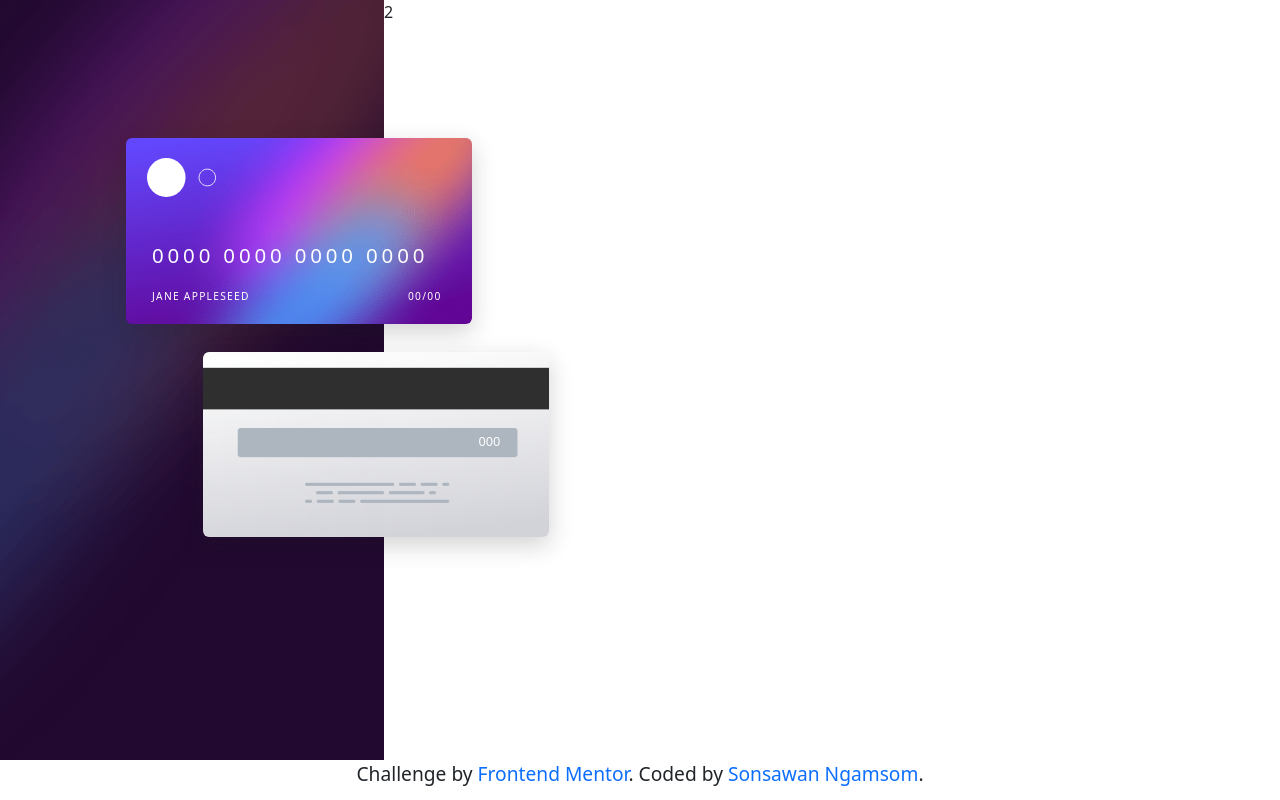
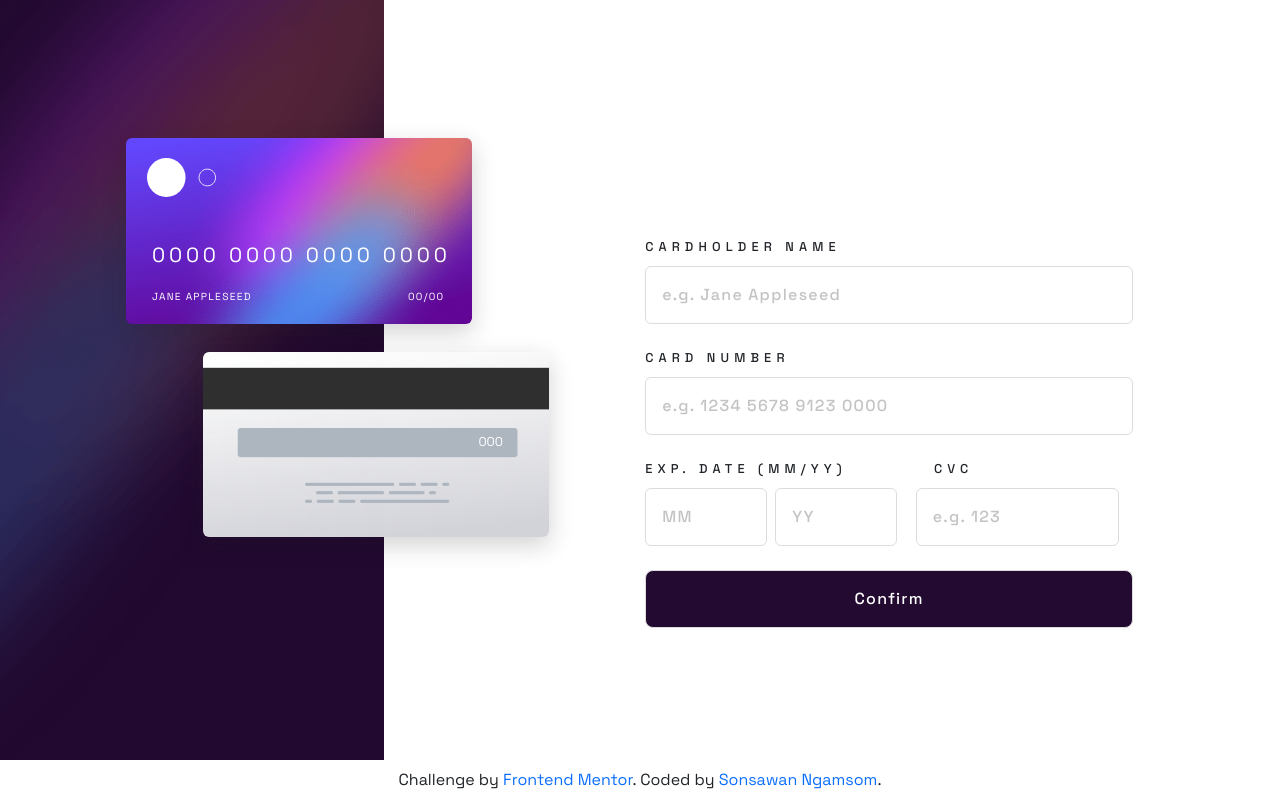
Before and after one commit to murphy6867/interactive-card-details-form-main, a website: page index.html in a window 1280 px wide. Drawn offline with nearby package versions, Linux system fonts and the light colour scheme.

Commit message:
finished user input page

```diff
--- a/index.html
+++ b/index.html
@@ -5,6 +5,9 @@
   <meta name="viewport" content="width=device-width, initial-scale=1.0"> <!-- displays site properly based on user's device -->
   <link rel="icon" type="image/png" sizes="32x32" href="./images/favicon-32x32.png">
   <title>Frontend Mentor | Interactive card details form</title>
+  <link rel="preconnect" href="https://fonts.googleapis.com">
+  <link rel="preconnect" href="https://fonts.gstatic.com" crossorigin>
+  <link href="https://fonts.googleapis.com/css2?family=Space+Grotesk:wght@300;400;500;600;700&display=swap" rel="stylesheet">
   <link href="https://cdn.jsdelivr.net/npm/bootstrap@5.3.1/dist/css/bootstrap.min.css" rel="stylesheet" integrity="sha384-4bw+/aepP/YC94hEpVNVgiZdgIC5+VKNBQNGCHeKRQN+PtmoHDEXuppvnDJzQIu9" crossorigin="anonymous">
   <script defer src="https://cdn.jsdelivr.net/npm/bootstrap@5.3.1/dist/js/bootstrap.bundle.min.js" integrity="sha384-HwwvtgBNo3bZJJLYd8oVXjrBZt8cqVSpeBNS5n7C8IVInixGAoxmnlMuBnhbgrkm" crossorigin="anonymous"></script>
   <link rel="stylesheet" href="./styles/index.css" />
@@ -27,19 +30,35 @@
             </div>
           </div>
         </div>
-        <div class="user-input">
-          2
+        <div class="user-input container pt-5 px-4 d-md-flex align-items-center justify-content-center">
+          <div class="user-input-container row mt-3 pt-3 d-md-flex align-items-center justify-content-center">
+            <form  method="post" id="card_information">
+              <label class="col-12 text-uppercase pt-4 fw-medium" for="card_name">cardholder name</label>
+              <input class="col-12 py-2 px-3 mt-2 py-md-3 rounded" type="text" name="card_name" id="card_name" placeholder="e.g. Jane Appleseed" required />
+
+              <label class="col-12 text-uppercase pt-4 fw-medium" for="card_number">card number</label>
+              <input class="col-12 py-2 px-3 mt-2 py-md-3 rounded" type="number" name="card_number" id="card_number" placeholder="e.g. 1234 5678 9123 0000" required />
+
+              <label class="col-7 text-uppercase pt-4 fw-medium" for="card_date">exp. date (mm/yy)</label>
+              <label class="col-3  text-uppercase pt-4 fw-medium" for="card_cvc">cvc</label>
+              <input class="col-3 py-2 px-3 mt-2 py-md-3 rounded me-1" type="number" name="card_mm" id="card_date" placeholder="MM" required />
+              <input class="col-3 py-2 px-3 mt-2 py-md-3 rounded me-2 " type="number" name="card_yy" id="card_date" placeholder="YY" required />
+              <input class="card_cvc col-5 py-2 px-3 mt-2 py-md-3 rounded " type="number" name="card_cvc" id="card_cvc" placeholder="e.g. 123" required />
+
+              <input class="mt-4 p-3 w-100 rounded-3 text-white fw-medium" type="submit" value="Confirm">
+            </form>
+          </div>
         </div>
       </div>
     </div>
   </main>
-  <footer class="attribution">
-    Challenge by <a href="https://www.frontendmentor.io?ref=challenge" target="_blank">Frontend Mentor</a>.
-    Coded by <a href="https://www.linkedin.com/in/murphy6867/" target="_blank">Sonsawan Ngamsom</a>.
+  <footer class="attribution mt-5 m-md-0 p-md-2 fs-6 text-center">
+    Challenge by <a class="text-decoration-none" href="https://www.frontendmentor.io?ref=challenge" target="_blank">Frontend Mentor</a>.
+    Coded by <a class="text-decoration-none"  href="https://www.linkedin.com/in/murphy6867/" target="_blank">Sonsawan Ngamsom</a>.
   </footer>
   <!-- <script src="./validation.js"></script> -->
   <script>
-    document.getElementById("card_form").addEventListener("submit", function(event) {
+    document.getElementById("card_information").addEventListener("submit", function(event) {
       event.preventDefault();
       window.location.href = "./pages/success.html";
     });
--- a/pages/success.css
+++ b/pages/success.css
@@ -1,3 +1,10 @@
+*, *::before, *::after {
+	margin: 0;
+	padding: 0;
+	box-sizing: border-box;
+  font-family: 'Space Grotesk', sans-serif;
+}
+
 main {
     min-width: 100vw;
     height: 95vh;
--- a/styles/index.css
+++ b/styles/index.css
@@ -2,6 +2,7 @@
 	margin: 0;
 	padding: 0;
 	box-sizing: border-box;
+  font-family: 'Space Grotesk', sans-serif;
 }
 
 .bg-website {
@@ -76,6 +77,41 @@
   letter-spacing: 0.1vw;
 }
 
+/* User Input */
+.user-input {
+  min-width: 70vw;
+  height: 95vh;
+}
+
+.user-input-container {
+  width: 40vw;
+  margin-left: 8vw;
+}
+
+label {
+  letter-spacing: 0.4vw;
+  font-size: 1vw;
+}
+
+input {
+  border: 1px solid #DCDCDC;
+  letter-spacing: 0.1vw;
+  font-weight: 500;
+}
+
+input[type="submit"] {
+  background-color: #220A30;
+}
+
+input::placeholder {
+  color: #C4C2C4;
+  font-weight: 500;
+}
+
+.card_cvc {
+  margin-left: 0.5vw;
+}
+
 
 @media screen and (max-width: 767px) {
 
@@ -142,15 +178,31 @@
     font-size: 2.7vw;
     letter-spacing: 0.4vw;
   }
+
+  /* User input */
+  .user-input {
+    min-width: 70vw;
+    height: auto;
+  }
+
+  .user-input-container {
+    width: 100%;
+    margin-left: 0vw;
+  }
+
+  label {
+    letter-spacing: 0.4vw;
+    font-size: 3vw;
+  }
+
+  input {
+    letter-spacing: 0.2vw;
+    font-weight: 500;
+  }
+
 }
 
 /* Footer  */
 .attribution {
   height: 5vh;
-  font-size: 1.5vw;
-  text-align: center;
 }
-
-.attribution a {
-  text-decoration: none;
-}
```
Also changed, not shown: pages/success.html (+3 -0 lines).
